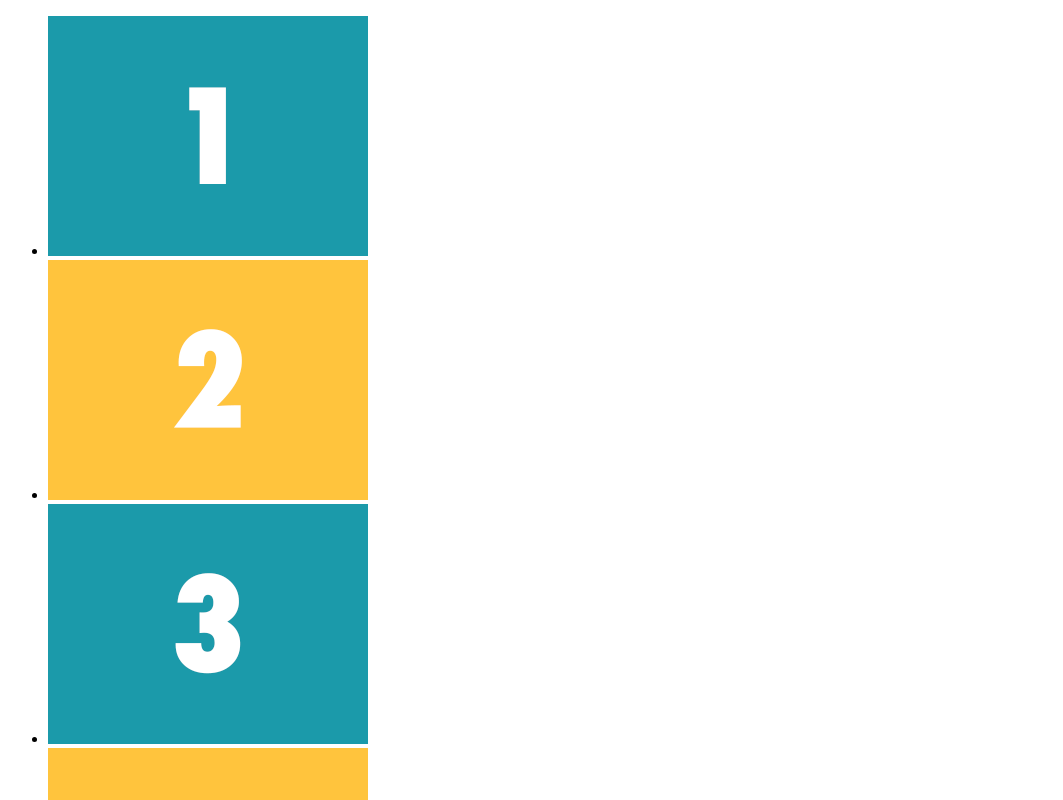
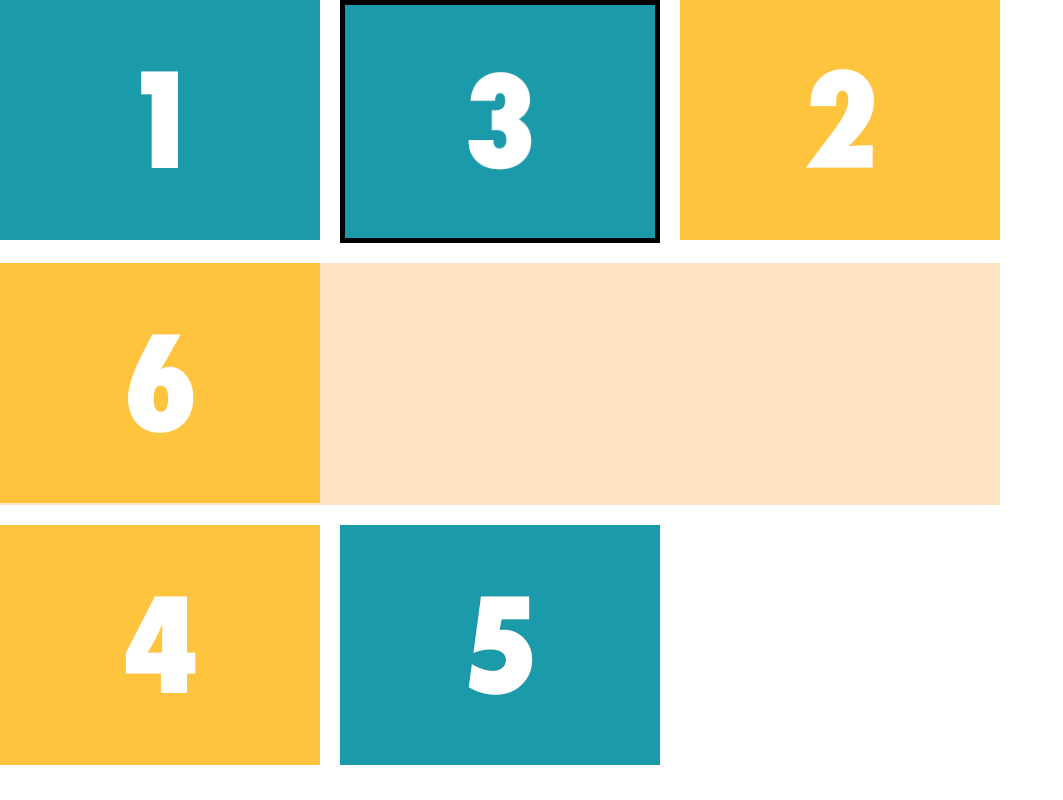
Before and after one commit to ip-sugai/HTML-CSS_text, a plain HTML site: page lesson4/4-02/index.html in a window 1280 px wide. Shown: the top 800 px of the page, without its empty margins (0-1063 px from the left). Drawn offline with Linux system fonts and the light colour scheme.

Commit message:
4-02まで完成

```diff
--- a/lesson4/4-02/css/style.css
+++ b/lesson4/4-02/css/style.css
@@ -1,5 +1,91 @@
 @charset "utf-8";
+* {
+  box-sizing: border-box;
+  margin: 0;
+  padding: 0;
+}
+
+ul {
+  list-style: none;
+}
+
+img {
+  /* 画像は親要素に対して伸び縮みするが、画像のサイズを決めてないとき、画像の幅に対する100%以上にはならない　width:100%は親要素に対しての100%、親が500pxだったら画像も伸びるということ */
+  max-width: 100%;
+  /* imgはインライン要素で、通常ならベースラインに乗るので、テキストボトムのぶん隙間ができる。これをブロックにするor vartical-alignをbottomにすることで消す */
+  display: block;
+}
+
+.container {
+  /* body（親）と同じ大きさにする */
+  width: 100%;
+  /* 1000pxでうちどめ */
+  max-width: 1000px;
+}
+
 
 .container {
   display: grid;
+  /* ３列、２行 */
+  /* grid-template-columns: 320px 320px 320px; */
+  /* grid-template-rows: 240px 240px; */
+
+  /* frは割合。2fr 1frにすると2:1の割合  */
+  /* []で線に名前を付けられる。絵文字でもＯＫ。ディベロッパーツールのレイアウトで「行番号を表示」にすると名前が見える */
+  grid-template-columns: [🚲 バイク]1fr [🍇 ぶどう]1fr [🗾 にほん]1fr [🍓 いちご];
+  /* 設定したがそんなに関係ない　高さについては、子のコンテンツの量によって可変だから。もし親に高さが設定されているなら関係してくる  */
+  grid-template-rows: [🍊 みかん]1fr [🐶 いぬ]1fr [🍆 なす];
+  grid-gap: 20px;
+
+  /* エリアに名前を付ける */
+  grid-template-areas:
+    "🍌 お 🦊"
+    "🍑 🍑 🍑"
+  ;
 }
+
+.item:nth-child(3){
+  border: 5px solid #000;
+
+  /* 位置を入れ替える */
+  /* grid-column-start: 2;
+  grid-column-end: 3; */
+
+  grid-column: 2 / 3;
+  grid-column: 🍇 / 🗾;
+
+  /* grid-row-start: 1;
+  grid-row-end: 2; */
+
+  grid-row: 1 / 2;
+}
+
+/* エリアそれぞれに付けた絵文字を使ってエリアを指定する */
+.item:last-child {
+  grid-area: 🍑;
+  background-color: bisque;
+}
+
+
+/* @media screen and (max-width:999px){
+  .container {
+    画面幅が1000pxを下回ったとき、箱の幅は320px、中身は２列３行
+    width: 320px;
+    grid-template-columns: 155px 155px;
+    grid-template-rows: 116px 116px 116px;
+  }
+} */
+
+@media screen and (max-width:650px){
+  .container {
+    /* コンテナの大きさは親の100%である。この状態で子どもの幅が小さいなら、justify-content:flex-endなどで配置を寄せることができる */
+    /* grid-template-columns: 1fr 1fr;
+    grid-template-rows: 116px 116px 116px;
+    grid-gap: 10px; */
+
+    grid-template-columns: repeat(2,1fr);
+    grid-template-rows: repeat(3,1fr);
+    grid-gap: 10px;
+
+  }
+}
```
